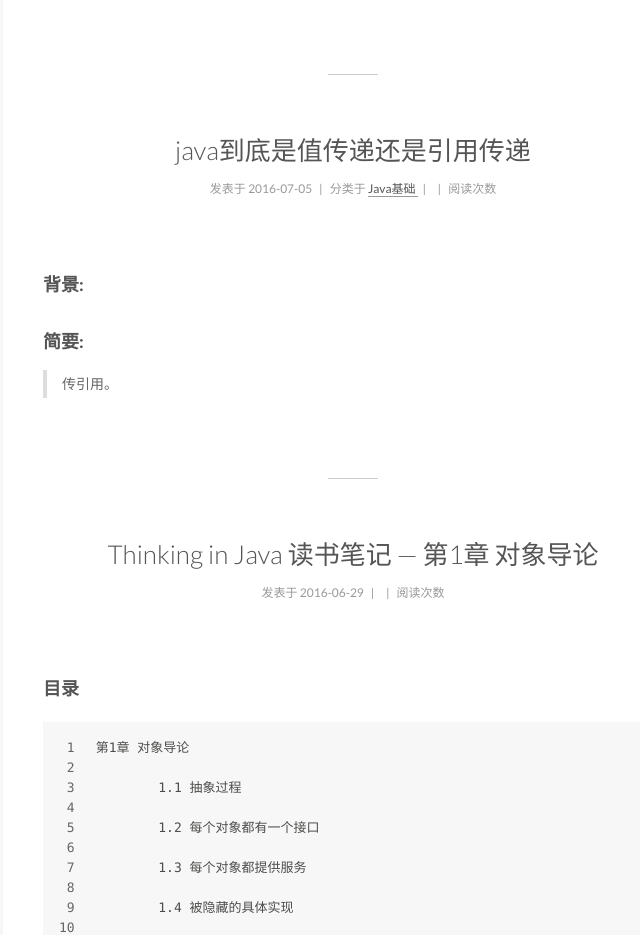
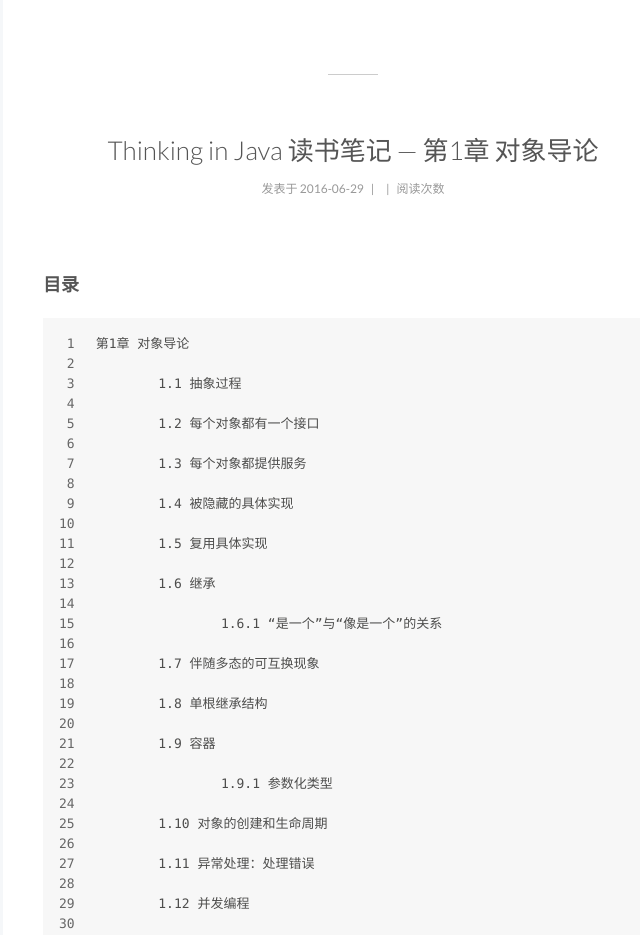
Before and after one commit to cshijiel/cshijiel.github.io, a plain HTML site: page index.html in a window 1280 px wide. Shown: the part 5040-5975 px from the top of the page, without its empty margins (157-797 px from the left). Drawn offline with nearby package versions, Linux system fonts and the light colour scheme; some packages are replaced by stand-ins of ours; a script that the page names is missing.

Commit message:
Update index.html

```diff
--- a/index.html
+++ b/index.html
@@ -811,148 +811,6 @@
 
     </footer>
   </article>
-
-
-
-
-
-
-
-
-
-
-
-
-  <article class="post post-type-normal " itemscope itemtype="http://schema.org/Article">
-
-
-      <header class="post-header">
-
-
-
-          <h1 class="post-title" itemprop="name headline">
-
-
-
-
-                <a class="post-title-link" href="/article/知识记录/Is-Java-"pass-by-reference"-or-"pass-by-value".html" itemprop="url">
-                  java到底是值传递还是引用传递
-                </a>
-
-
-          </h1>
-
-
-        <div class="post-meta">
-          <span class="post-time">
-            <span class="post-meta-item-icon">
-              <i class="fa fa-calendar-o"></i>
-            </span>
-            <span class="post-meta-item-text">发表于</span>
-            <time itemprop="dateCreated" datetime="2016-07-05T11:14:26+08:00" content="2016-07-05">
-              2016-07-05
-            </time>
-          </span>
-
-
-            <span class="post-category" >
-              &nbsp; | &nbsp;
-              <span class="post-meta-item-icon">
-                <i class="fa fa-folder-o"></i>
-              </span>
-              <span class="post-meta-item-text">分类于</span>
-
-                <span itemprop="about" itemscope itemtype="https://schema.org/Thing">
-                  <a href="/categories/Java基础/" itemprop="url" rel="index">
-                    <span itemprop="name">Java基础</span>
-                  </a>
-                </span>
-
-
-
-
-
-            </span>
-
-
-
-
-              <span class="post-comments-count">
-                &nbsp; | &nbsp;
-                <a href="/article/知识记录/Is-Java-"pass-by-reference"-or-"pass-by-value".html#comments" itemprop="discussionUrl">
-                  <span class="post-comments-count ds-thread-count" data-thread-key="article/知识记录/Is-Java-"pass-by-reference"-or-"pass-by-value".html" itemprop="commentsCount"></span>
-                </a>
-              </span>
-
-
-
-
-
-
-
-             <span id="/article/知识记录/Is-Java-"pass-by-reference"-or-"pass-by-value".html" class="leancloud_visitors" data-flag-title="java到底是值传递还是引用传递">
-               &nbsp; | &nbsp;
-               <span class="post-meta-item-icon">
-                 <i class="fa fa-eye"></i>
-               </span>
-               <span class="post-meta-item-text">阅读次数 </span>
-               <span class="leancloud-visitors-count"></span>
-              </span>
-
-
-
-        </div>
-      </header>
-
-
-
-    <div class="post-body" itemprop="articleBody">
-
-
-
-
-
-
-
-            <h3 id="背景"><a href="#背景" class="headerlink" title="背景:"></a>背景:</h3><h3 id="简要"><a href="#简要" class="headerlink" title="简要:"></a>简要:</h3><blockquote>
-<p>传引用。</p>
-</blockquote>
-
-
-
-
-    </div>
-
-    <div>
-
-    </div>
-
-    <div>
-
-    </div>
-
-    <footer class="post-footer">
-
-
-
-
-
-
-        <div class="post-eof"></div>
-
-    </footer>
-  </article>
-
-
-
-
-
-
-
-
-
-
-
 
   <article class="post post-type-normal " itemscope itemtype="http://schema.org/Article">
 
```
